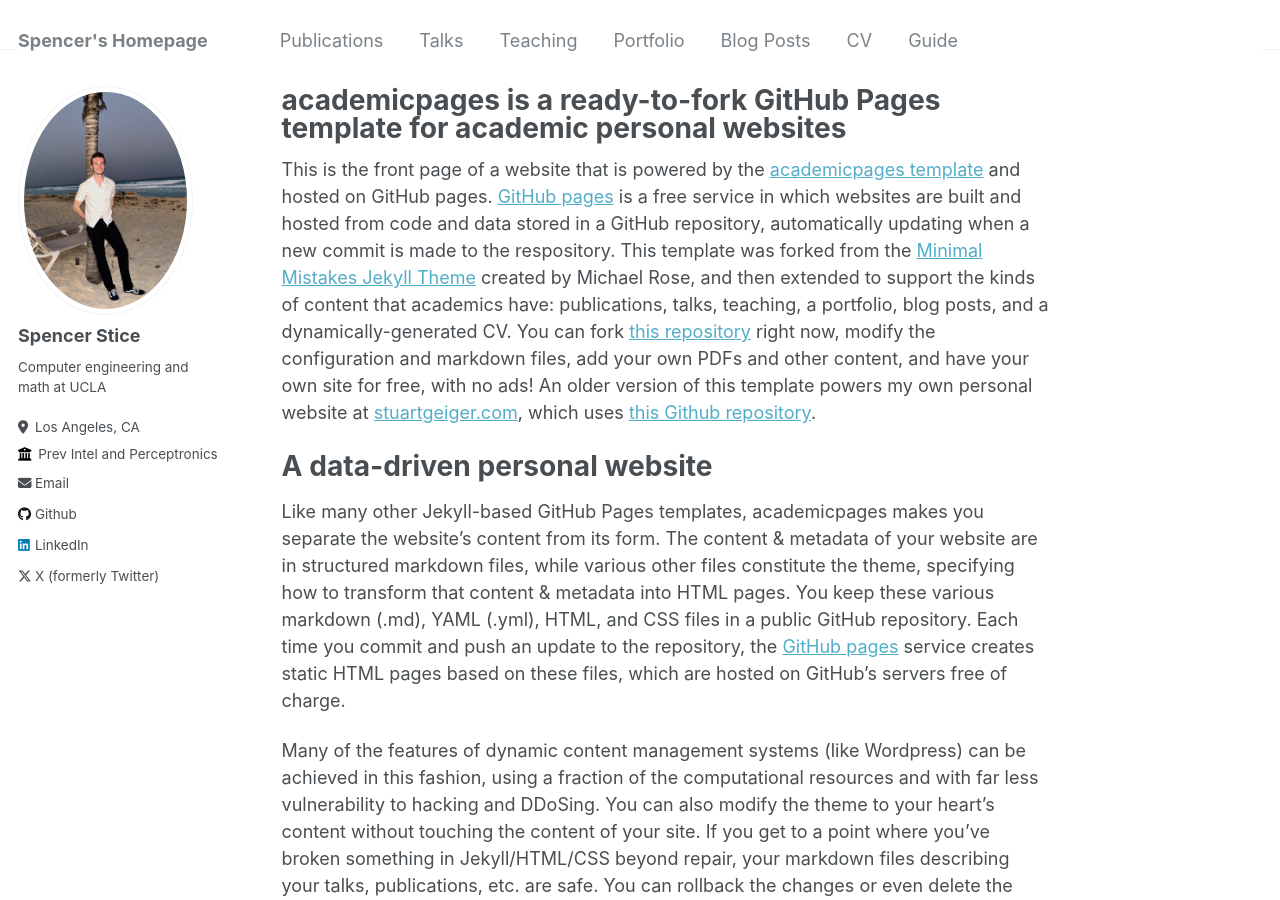
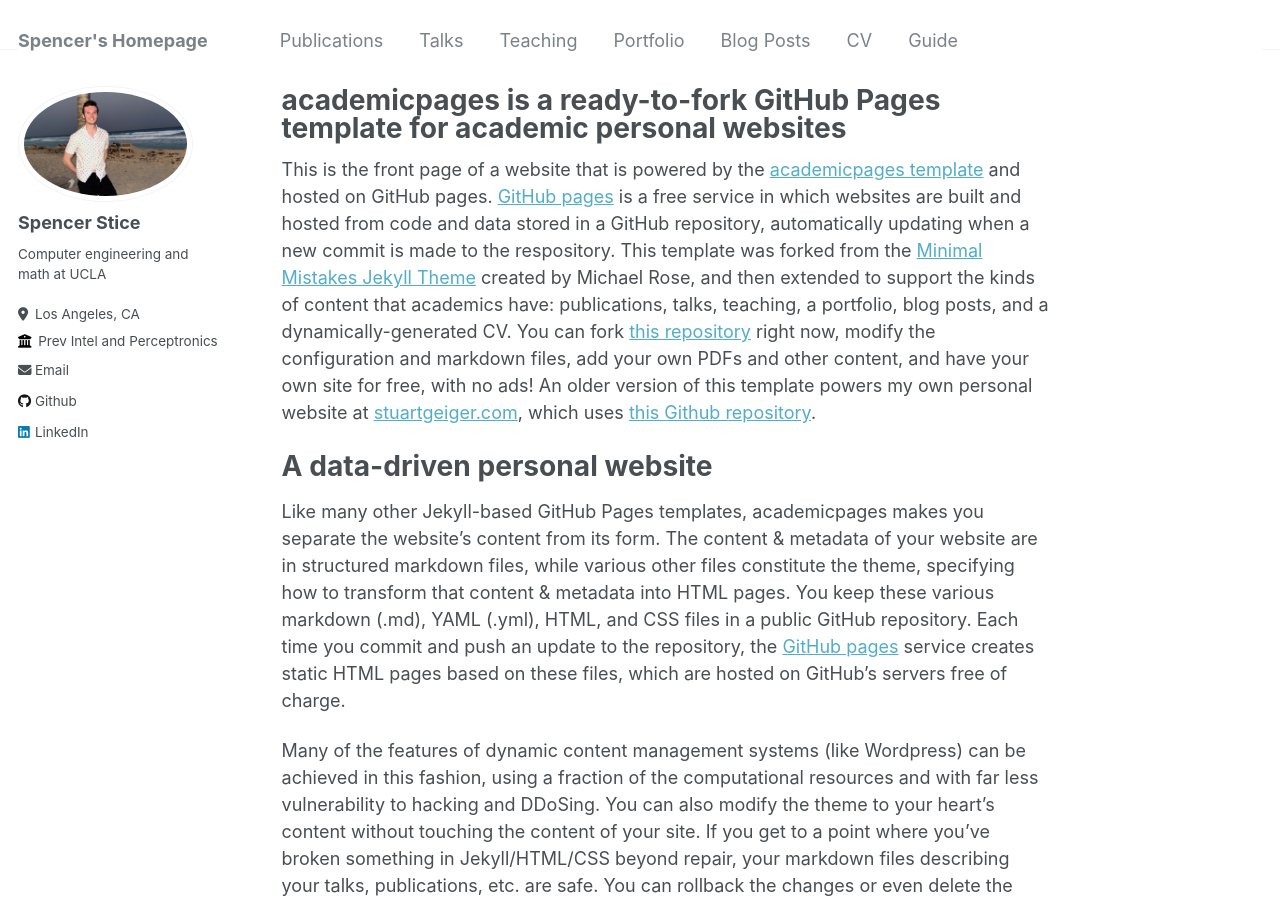
Before and after one commit to Spencer-Stice/Spencer-Stice.github.io, a Jekyll site: the page built from _pages/about.md, in a window 1280 px wide and 900 px high. Built offline with Jekyll 4.4.1, drawn with Linux system fonts in a browser that asks for light colours.

Commit message:
another one

```diff
--- a/_config.yml
+++ b/_config.yml
@@ -21,7 +21,7 @@ repository               : "academicpages/academicpages.github.io"
 #               Additional customization can be done by editing /_includes/author-profile.html
 author:
   # Biographic information
-  avatar           : "portrait_updated.jpg"
+  avatar           : "portrait_updated_cropped.jpg"
   name             : "Spencer Stice"
   pronouns         : # example: "she/her"
   bio              : "Computer engineering and math at UCLA"
@@ -64,7 +64,7 @@ author:
   steam            : # Username
   telegram         : # URL
   tumblr           : # Username
-  twitter          : "UniofOxford"  # Replace this with your X / Twitter handle
+  twitter          : # Replace this with your X / Twitter handle
   vine             : # Username
   weibo            : # Username
   wikipedia        : # Username
```
Also changed, not shown: images/portrait_updated_cropped.jpg (added).
